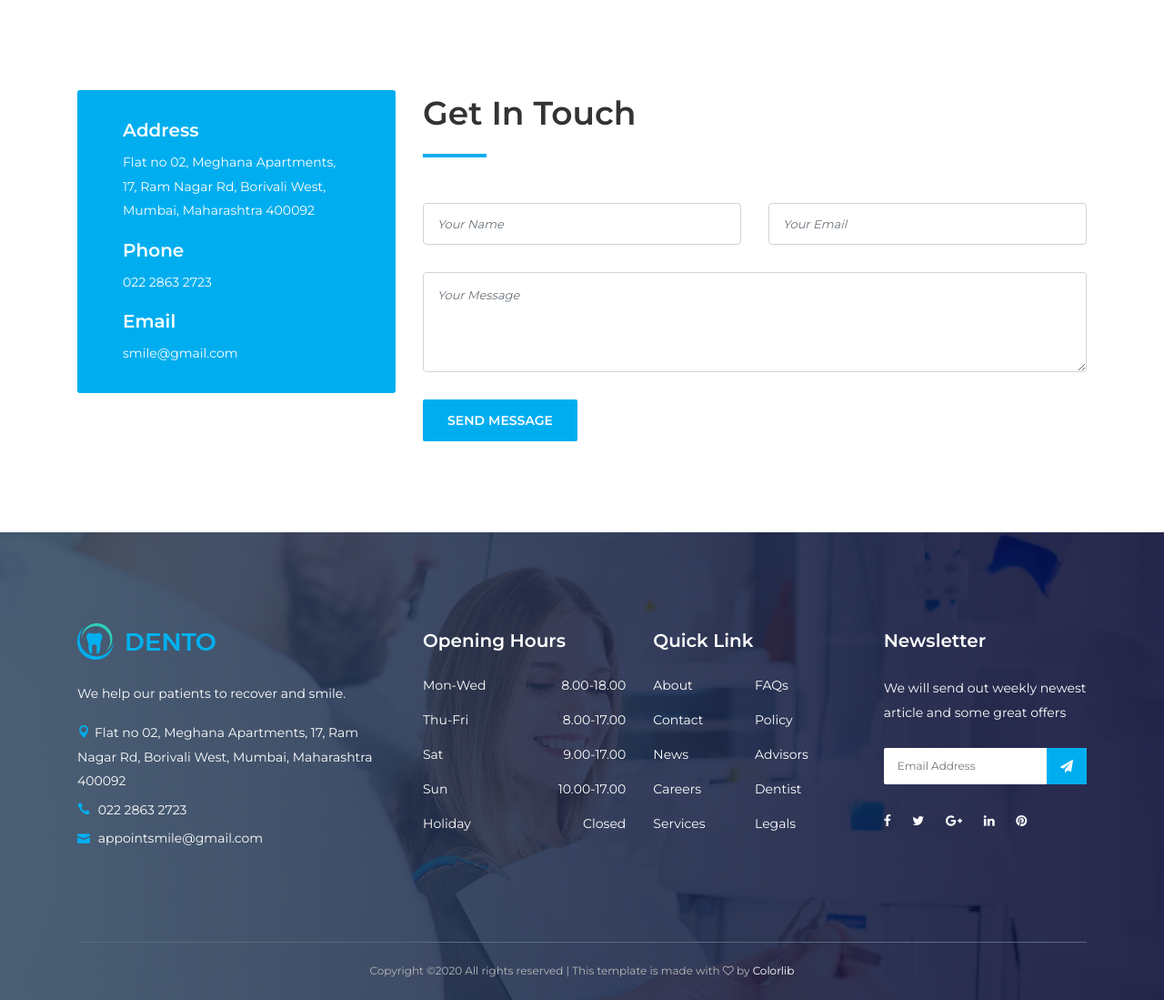
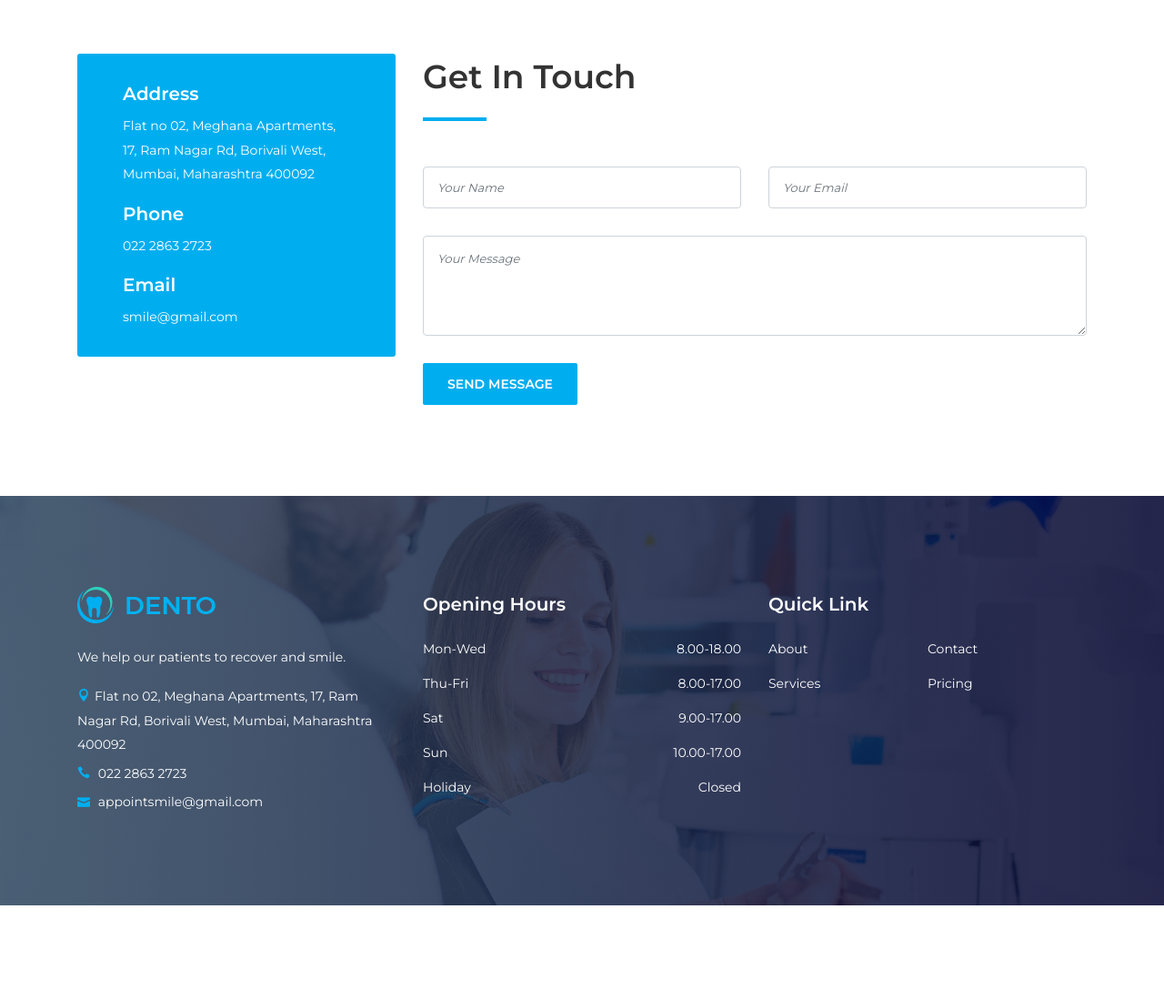
Before and after one commit to TanishaB/Pythonproject, a Django app: page /contact.html in a window 1280 px wide. Shown: the part 932-2031 px from the top of the page at 91% size. After the commit the page ends 1927 px from the top, so only its background shows below. Run offline with Django 3.2, Linux system fonts and the light colour scheme; some libraries are stand-ins or nearby versions; some web fonts are replaced.

Commit message:
Updated  code for contact.html

```diff
--- a/Dentist/Dentists/templates/Dentists/contact.html
+++ b/Dentist/Dentists/templates/Dentists/contact.html
@@ -29,32 +29,6 @@
 
   <!-- ***** Header Area Start ***** -->
   <header class="header-area">
-    <!-- Top Header Area -->
-    <div class="top-header-area">
-      <div class="container h-100">
-        <div class="row h-100 align-items-center">
-          <!-- Top Content -->
-          <div class="col-6 col-md-9 col-lg-8">
-            <div class="top-header-content">
-              <a href="#" data-toggle="tooltip" data-placement="bottom" title="Flat no 02, Meghana Apartments, 17, Ram Nagar Rd, Borivali West, Mumbai, Maharashtra 400092"><i class="fa fa-map-marker"></i> Flat no 02, Meghana Apartments, 17, Ram Nagar Rd,<br/> Borivali West, Mumbai, Maharashtra 400092</span></a>
-              <a href="#" data-toggle="tooltip" data-placement="bottom" title="appointsmile@gmail.com"><i class="fa fa-envelope"></i> <span>appointsmile@gmail.com</span></a>
-            </div>
-          </div>
-          <!-- Top Header Social Info -->
-          <div class="col-6 col-md-3 col-lg-4">
-            <div class="top-header-social-info text-right">
-              <a href="#" data-toggle="tooltip" data-placement="bottom" title="Facebook"><i class="fa fa-facebook"></i></a>
-              <a href="#" data-toggle="tooltip" data-placement="bottom" title="Twitter"><i class="fa fa-twitter"></i></a>
-              <a href="#" data-toggle="tooltip" data-placement="bottom" title="Google Plus"><i class="fa fa-google-plus"></i></a>
-              <a href="#" data-toggle="tooltip" data-placement="bottom" title="Linkedin"><i class="fa fa-linkedin"></i></a>
-              <a href="#" data-toggle="tooltip" data-placement="bottom" title="Pinterest"><i class="fa fa-pinterest"></i></a>
-            </div>
-          </div>
-        </div>
-      </div>
-    </div>
-    <!-- Top Header End -->
-
     <!-- Main Header Start -->
     <div class="main-header-area">
       <div class="classy-nav-container breakpoint-off">
@@ -271,57 +216,12 @@
             <!-- Quick Links Nav -->
             <nav>
               <ul class="quick-links">
-                <li><a href="#">About</a></li>
-                <li><a href="#">FAQs</a></li>
-                <li><a href="#">Contact</a></li>
-                <li><a href="#">Policy</a></li>
-                <li><a href="#">News</a></li>
-                <li><a href="#">Advisors</a></li>
-                <li><a href="#">Careers</a></li>
-                <li><a href="#">Dentist</a></li>
-                <li><a href="#">Services</a></li>
-                <li><a href="#">Legals</a></li>
+                <li><a href="about.html">About</a></li>
+                <li><a href="contact.html">Contact</a></li>
+                <li><a href="service.html">Services</a></li>
+                <li><a href="pricing.html">Pricing</a></li>
               </ul>
             </nav>
-          </div>
-        </div>
-
-        <!-- Single Footer Widget -->
-        <div class="col-12 col-sm-6 col-lg">
-          <div class="single-footer-widget">
-            <!-- Widget Title -->
-            <h5 class="widget-title">Newsletter</h5>
-
-            <p>We will send out weekly newest article and some great offers</p>
-            <!-- Newsletter Form -->
-            <div class="footer-newsletter-form">
-              <form action="#" method="post">
-                <input type="email" name="nl-email" value="" placeholder="Email Address">
-                <button type="submit"><i class="fa fa-paper-plane" aria-hidden="true"></i></button>
-              </form>
-            </div>
-
-            <!-- Social Info -->
-            <div class="footer-social-info">
-              <a href="#" data-toggle="tooltip" data-placement="top" title="Facebook"><i class="fa fa-facebook"></i></a>
-              <a href="#" data-toggle="tooltip" data-placement="top" title="Twitter"><i class="fa fa-twitter"></i></a>
-              <a href="#" data-toggle="tooltip" data-placement="top" title="Google Plus"><i class="fa fa-google-plus"></i></a>
-              <a href="#" data-toggle="tooltip" data-placement="top" title="Linkedin"><i class="fa fa-linkedin"></i></a>
-              <a href="#" data-toggle="tooltip" data-placement="top" title="Pinterest"><i class="fa fa-pinterest"></i></a>
-            </div>
-          </div>
-        </div>
-      </div>
-    </div>
-
-    <!-- Copywrite Area -->
-    <div class="container">
-      <div class="row">
-        <div class="col-12">
-          <div class="copywrite-content">
-            <p><!-- Link back to Colorlib can't be removed. Template is licensed under CC BY 3.0. -->
-Copyright &copy;<script>document.write(new Date().getFullYear());</script> All rights reserved | This template is made with <i class="fa fa-heart-o" aria-hidden="true"></i> by <a href="https://colorlib.com" target="_blank">Colorlib</a>
-<!-- Link back to Colorlib can't be removed. Template is licensed under CC BY 3.0. --></p>
           </div>
         </div>
       </div>
```
Also changed, not shown: other parts of Dentist/Dentists/templates/Dentists/contact.html (+16 -45 lines).
